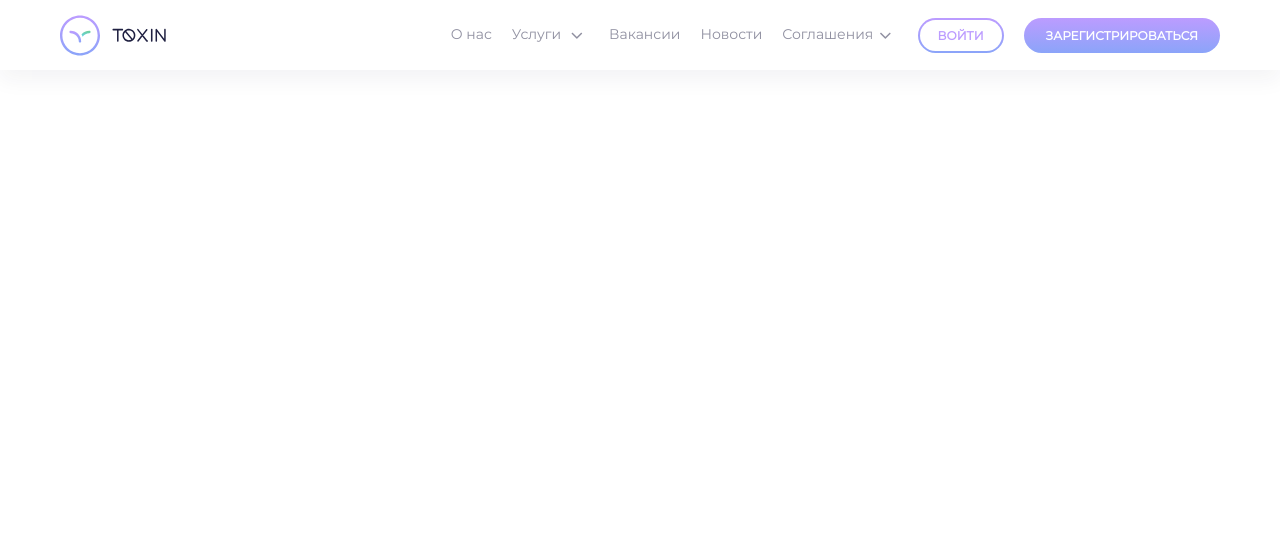
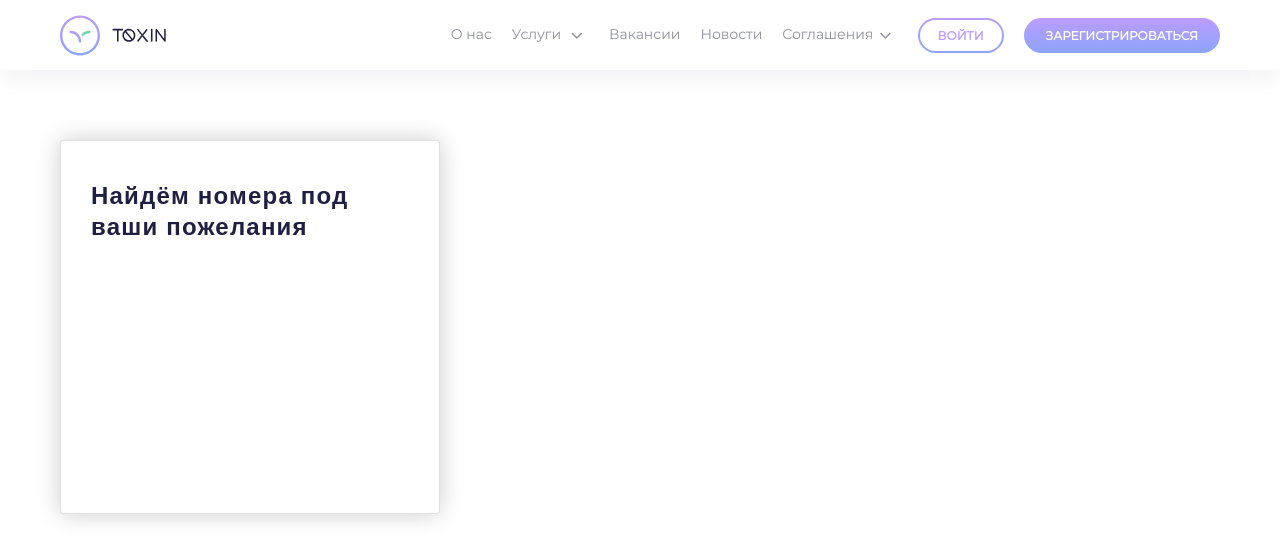
Before and after one commit to GrigoryCode/UI-KIT, a website built with Parcel: page src/index.pug in a window 1280 px wide. Built offline with nearby package versions, Linux system fonts and the light colour scheme; files whose address does not match are found by name.

Commit message:
Card-first creation

```diff
--- a/src/blocks/content/content.pug
+++ b/src/blocks/content/content.pug
@@ -1 +1,4 @@
 .content
+    .container
+        .card-first
+            h2.card-first__title Найдём номера под ваши пожелания
--- a/src/blocks/content/content.scss
+++ b/src/blocks/content/content.scss
@@ -4,3 +4,35 @@
     background: url(./img/image.png) no-repeat;
     background-size: 100%;
 }
+
+.container {
+    max-width: 1180px;
+    margin: 0 auto;
+    display: flex;
+    justify-content: space-between;
+}
+
+.card-first {
+    width: 380px;
+    height: 374px;
+    background: #FFFFFF;
+    border: 1px solid rgba(0, 0, 0, 0.12);
+    box-sizing: border-box;
+    box-shadow: 0px 0px 25px rgba(0, 0, 0, 0.2);
+    border-radius: 4px;
+    margin: 70px 0 0 10px;
+}
+
+h2.card-first__title {
+    font-family: Quicksand;
+    font-style: normal;
+    font-weight: bold;
+    font-size: 24px;
+    line-height: 1.28;
+    letter-spacing: 0.05em;
+    font-family: sans-serif;
+    color: #1F2041;
+    margin: 0;
+    margin: 40px 30px 10px 30px;
+
+}
--- a/src/blocks/nav-bar/nav-bar.scss
+++ b/src/blocks/nav-bar/nav-bar.scss
@@ -14,7 +14,6 @@
 
 img.logo-img {
     margin: 15px 10px;
-    // margin-left: 3px;
 }
 
 .nav {
@@ -41,8 +40,6 @@ a.nav__a {
     line-height: normal;
     color: rgba(31, 32, 65, 0.5);
     text-decoration: none;
-    // padding: 0 10px 0 5px;
-    // position: relative;
     margin: 0 10px;
 }
 
@@ -52,13 +49,10 @@ a.nav__a:focus {
     font-weight: bold;
     font-size: 14px;
     line-height: normal;
+    color: rgba(31, 32, 65, 0.75);
 }
 
 .nav__button-wrap {
-    // width: 87px;
-    // height: 34px;
-
-
     display: inline-block;
     margin: 18px 10px;
     padding: 2px;
@@ -71,8 +65,6 @@ a.nav__a:focus {
 }
 
 a.nav__button {
-    // width: 83px;
-    // height: 30px;
     border: none;
     border-radius: 22px;
     background-color: #FFFFFF;
@@ -84,7 +76,6 @@ a.nav__button {
     text-transform: uppercase;
     padding: 0;
     color: #BC9CFF;
-
     display: inline-block;
     text-decoration: none;
     display: inline-block;
@@ -92,8 +83,6 @@ a.nav__button {
 }
 
 a.nav__button-second {
-    // width: 196px;
-    // height: 34px;
     border: none;
     border-radius: 22px;
     background: linear-gradient(180deg, #BC9CFF 0%, #8BA4F9 100%);
--- a/src/main.scss
+++ b/src/main.scss
@@ -1,5 +1,5 @@
-@import './blocks/nav-bar/nav-bar.scss';
-@import './blocks/content/content.scss';
+@import './blocks/nav-bar/nav-bar';
+@import './blocks/content/content';
 
 @font-face {
     font-family: 'Montserrat';
@@ -7,3 +7,10 @@
     font-weight: normal;
     font-style: normal;
 }
+
+@font-face {
+    font-family: 'Quicksand';
+    src: url('./fonts/Quicksand-Bold.ttf');
+    font-weight: bold;
+    font-style: normal;
+}
```
Also changed, not shown: src/fonts/Quicksand-Bold.ttf (added), src/fonts/Quicksand-Regular.ttf (added), src/fonts/fa-regular-400.ttf (deleted).
